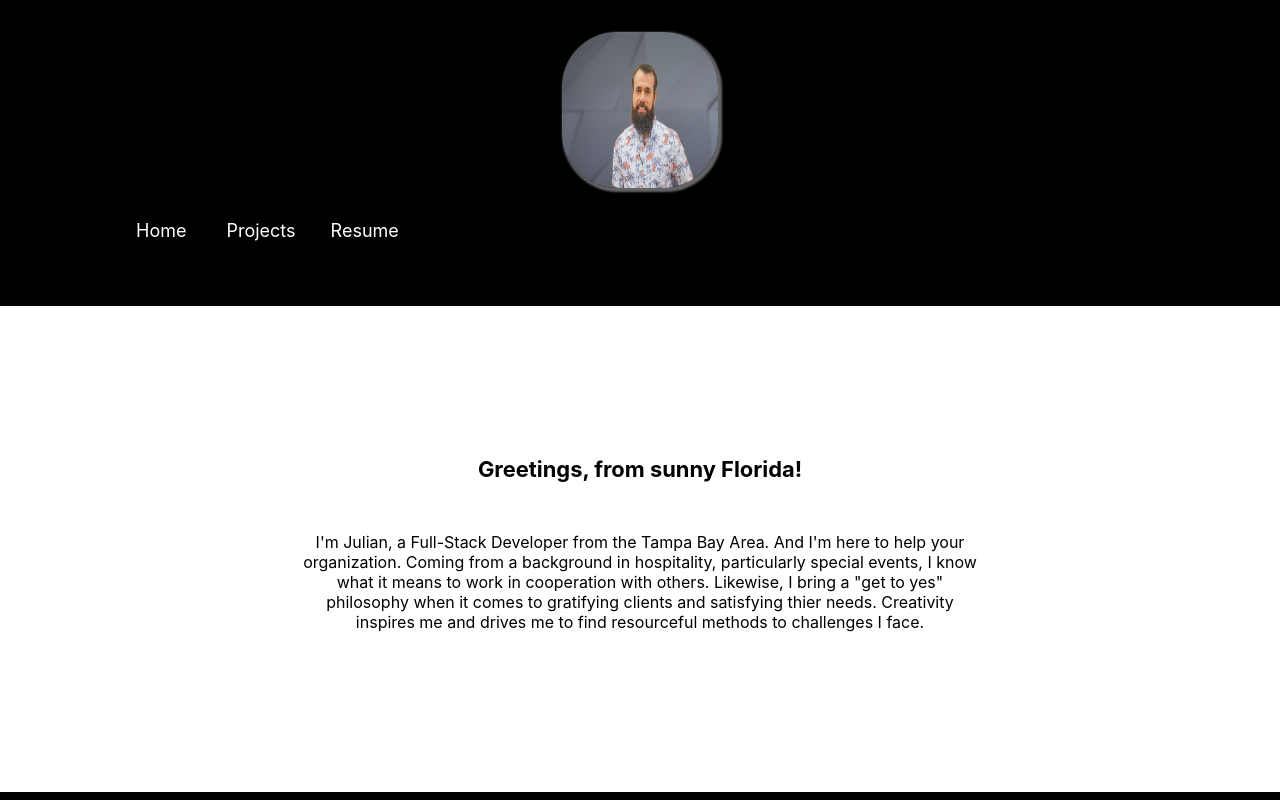
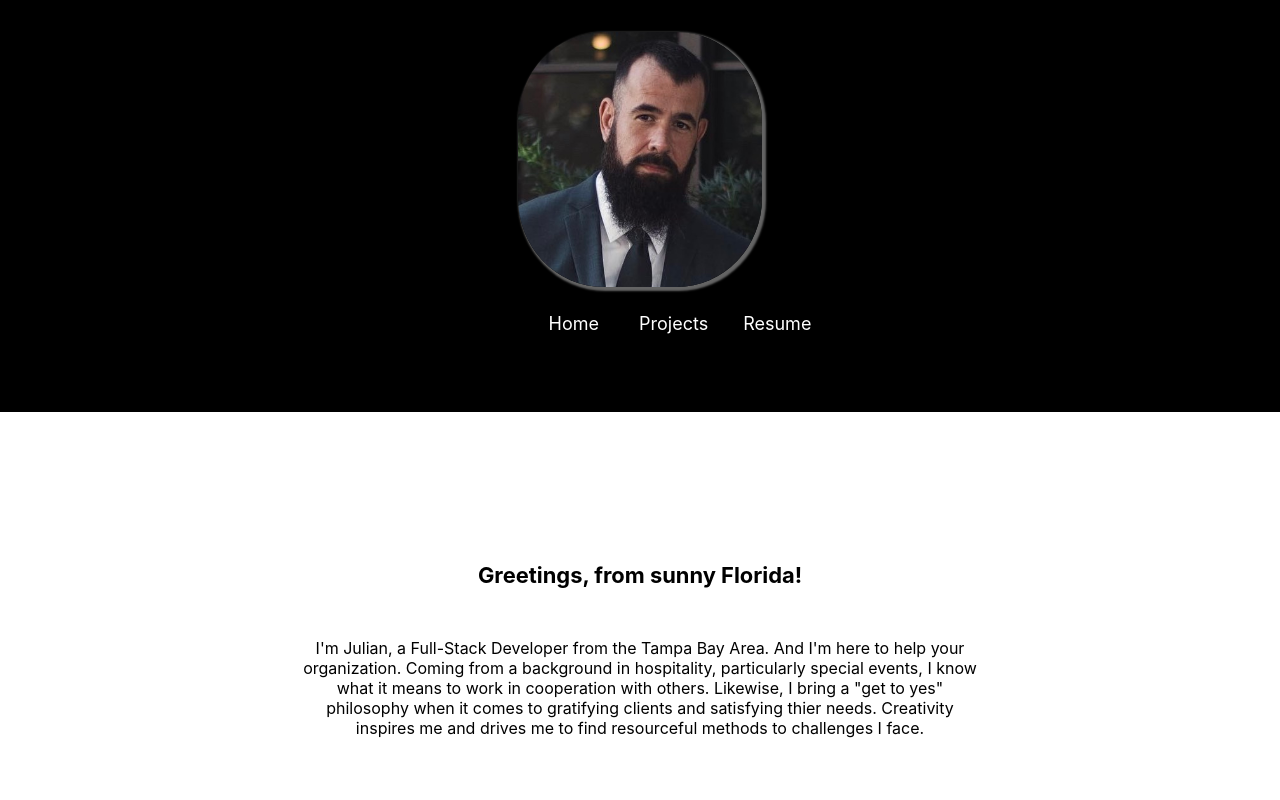
Before and after one commit to Job85/my-portfolio, a React (Create React App) app: page / in a window 1280 px wide. Shown: the top 800 px of the page. Built offline with nearby package versions, Linux system fonts and the light colour scheme.

Commit message:
centered header links

```diff
--- a/src/components/ComopnentStyles.jsx
+++ b/src/components/ComopnentStyles.jsx
@@ -50,7 +50,11 @@ export const FooterContainer = styled.div`
     max-width: 100vw;
     margin: 0 auto;
 `;
-
+export const ImageContainer = styled.div`
+    display: flex;
+    flex-direction: column;
+    align-items: center;
+`
 export const FooterLink = styled.a`
     color: #fff;
     margin-bottom: 20px;
@@ -63,28 +67,6 @@ export const FooterLink = styled.a`
     color: green;
     transition: 200ms ease-in;
 }
-`;
-
-export const NavBox = styled.div`
-    box-sizing: border-box;
-    padding: 2rem;
-    text-align: center;
-    background: black;
-    position: relative;
-    top: 0;
-    width: 100vw;
-
-    @media (max-width: 1000px) {
-        padding: 70 px 30px;
-    }
-`;
-
-export const NavContainer = styled.div`
-    display: flex;
-    flex-direction: column;
-    justify-content: space-between;
-    max-width: 100vw;
-    margin: 0 auto;
 `;
 
 export const NavUl = styled.ul`
@@ -147,8 +129,11 @@ export const Div = styled.h3`
 `
 
 export const Img = styled.img`
-    width: 6em;
-    height: 6em;
+    box-sizing: border-box;
+    display: inline;
+    object-fit: contain;
+    width: 20%;
+    height: 20%;
     border-radius: 35%;
     box-shadow: rgb(100 100 100) 2px 2px 2px 2px;
     transition: all 0.6s ease 0s;
@@ -161,32 +146,27 @@ export const Img2 = styled.img`
     object-fit: contain;
     border-radius: 2%;
 `
+export const NavBox = styled.div`
+    box-sizing: border-box;
+    padding: 2rem;
+    text-align: center;
+    background: black;
+    position: relative;
+    top: 0;
+    width: 100vw;
 
-export const Nav = styled.nav`
-    background: #000;
-    height: 80px;
-    margin-top: -80px;
-    display: flex;
-    justify-content: center;
-    align-items: center;
-    font-size: 1rem;
-    position: sticky;
-    top: 0;
-    z-index: 10;
-
-    @media screen and (max-width: 960px) {
-        transition: 0.8s all ease;
+    @media (max-width: 1000px) {
+        padding: 70 px 30px;
     }
-`
+`;
 
 export const NavBarContainer = styled.div`
     display: flex;
+    flex-direction: column;
     justify-content: space-between;
-    height: 80px;
-    z-index: 1;
-    width: 100%;
-    padding: 0 24px;
-    max-width: 1100px;
+    align-items: center;
+    max-width: 100vw;
+    margin: 0 auto;
 `
 export const NavLink2 = styled.a`
     color: #ffff;
--- a/src/components/Header.jsx
+++ b/src/components/Header.jsx
@@ -1,14 +1,14 @@
 import React from 'react'
 import { NavLink } from 'react-router-dom'
-import pic from '../images/mypic.jpeg'
-import { NavBox, NavBarContainer, NavLink2, NavUl, links, Img } from './ComopnentStyles'
+import pic from '../images/myPic.jpeg'
+import { NavBox, ImageContainer, NavBarContainer, NavLink2, NavUl, links, Img } from './ComopnentStyles'
 const Header = () => {
 
     return (
         <NavBox>
-            <div>
+            <ImageContainer className='image-container'>
                 <Img src={pic} alt="Julian" />
-            </div>
+            </ImageContainer>
             <NavBarContainer>
                 <div className='nav'>
                     <NavUl>
--- a/src/index.js
+++ b/src/index.js
@@ -3,7 +3,6 @@ import ReactDOM from 'react-dom/client';
 import './index.css';
 import App from './App';
 import { BrowserRouter } from 'react-router-dom';
-// import reportWebVitals from './reportWebVitals';
 
 const root = ReactDOM.createRoot(document.getElementById('root'));
 root.render(
@@ -13,8 +12,3 @@ root.render(
     </BrowserRouter>
   </React.StrictMode>
 );
-
-// If you want to start measuring performance in your app, pass a function
-// to log results (for example: reportWebVitals(console.log))
-// or send to an analytics endpoint. Learn more: https://bit.ly/CRA-vitals
-// reportWebVitals();
```
Also changed, not shown: src/images/mypic.jpeg.
